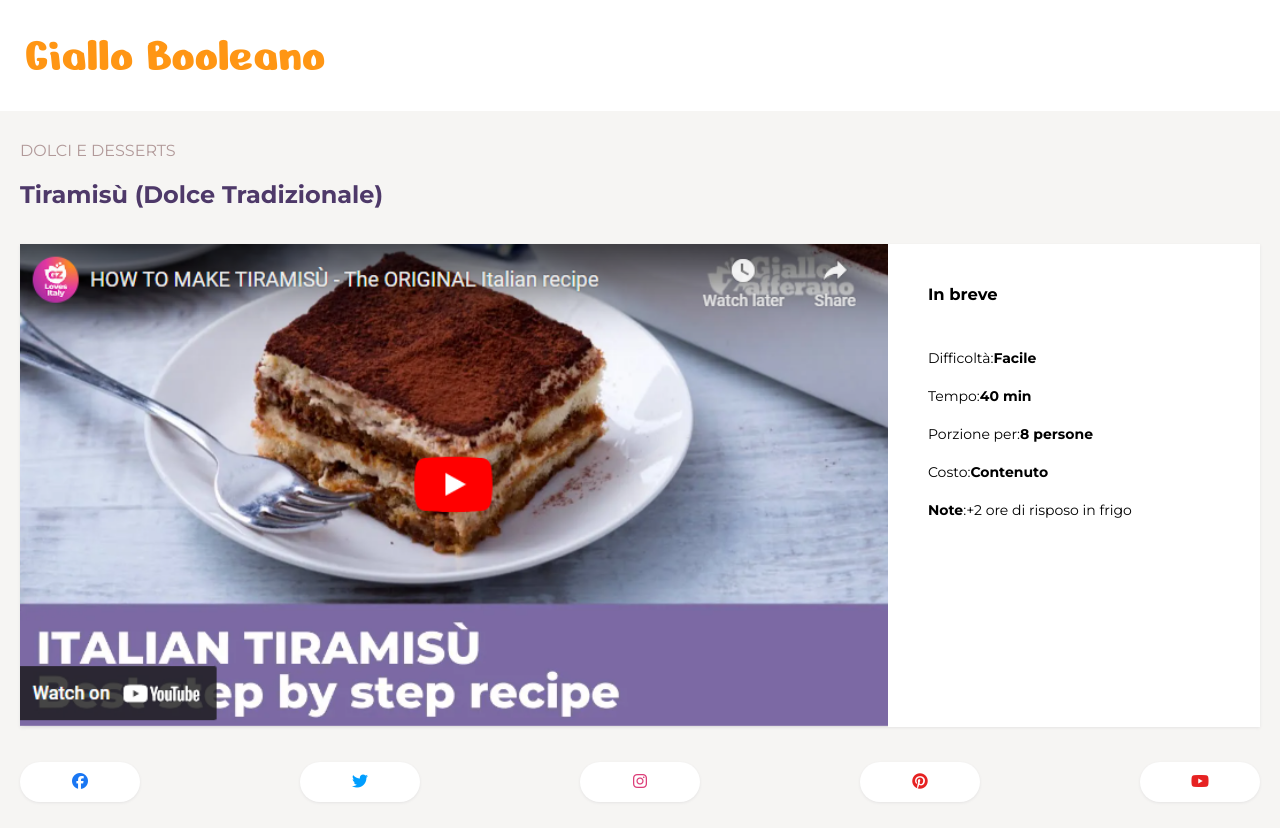
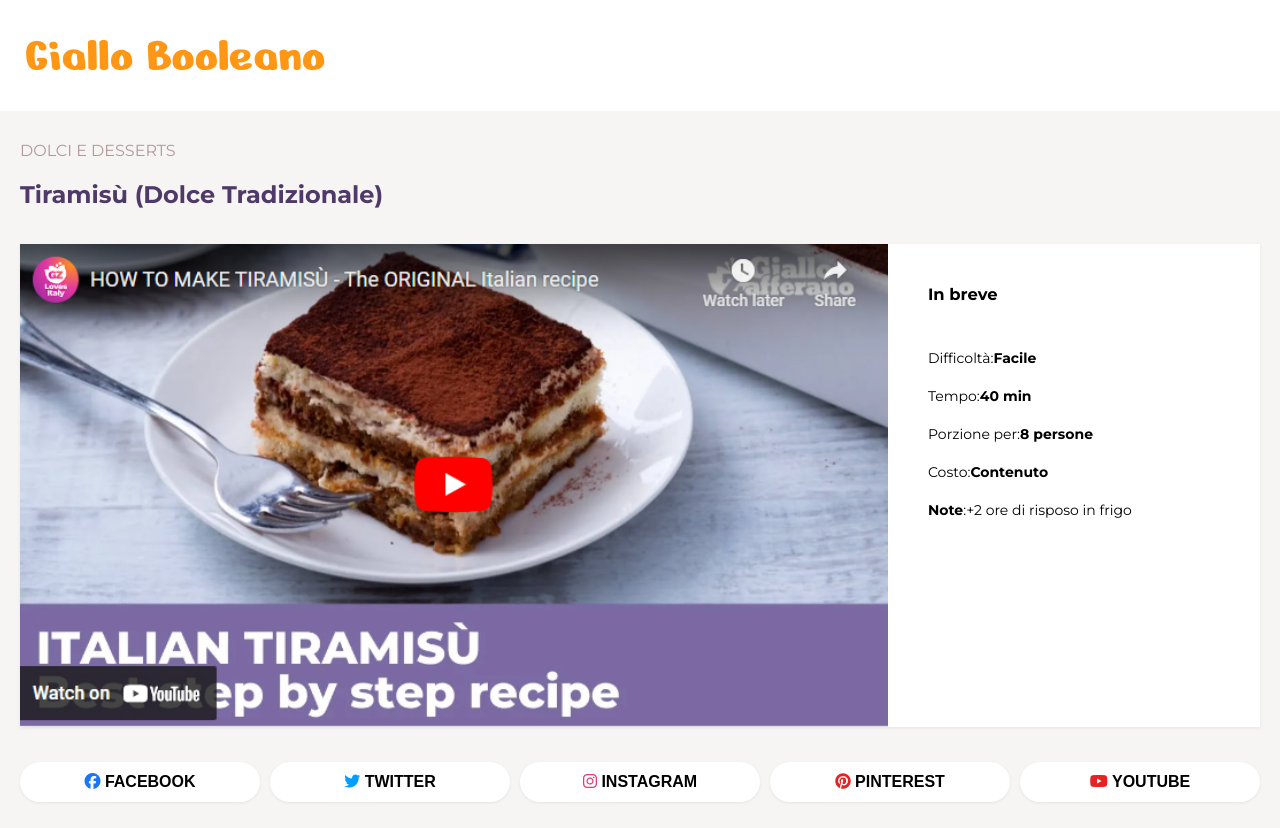
Before and after one commit to martinolanza03/htmlcss-responsive-layout, a plain HTML site: page index.html in a window 1280 px wide. Drawn offline with Linux system fonts and the light colour scheme.

Commit message:
style: add style for the social in the desktop version

```diff
--- a/css/style.css
+++ b/css/style.css
@@ -180,4 +180,22 @@ section.img-container ul {
         gap: 20px;
     }
 
+    .social-button {
+        border-radius: 40px;
+        width: 240px;
+        height: 40px;
+    }
+
+    button.social-button .hidden {
+        display: inline;
+    }
+
+    button.social-button a {
+        text-decoration: none;
+        text-transform: uppercase;
+        font-weight: bold;
+        color: #000000;
+    }
+
+
 }
```
